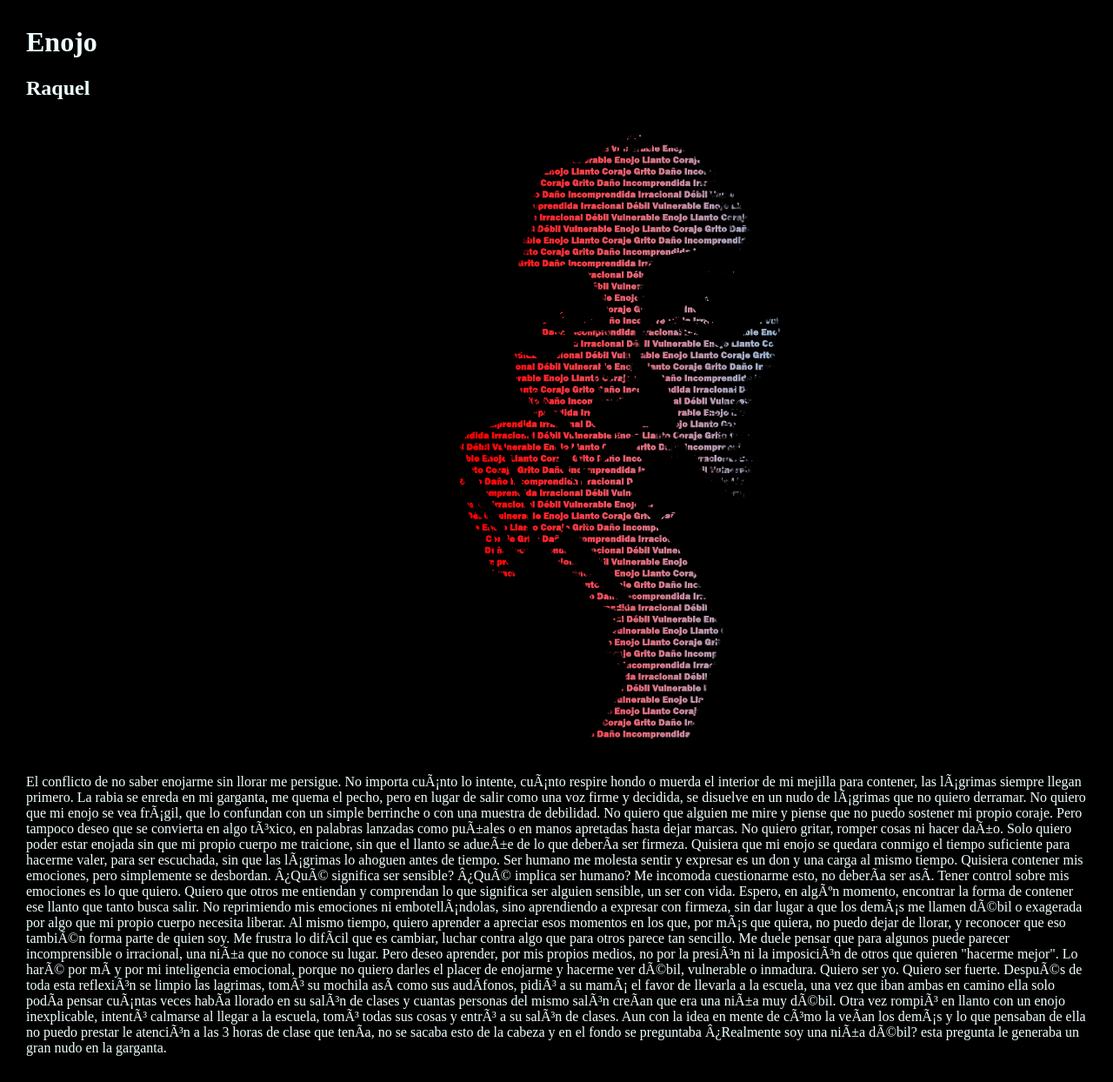
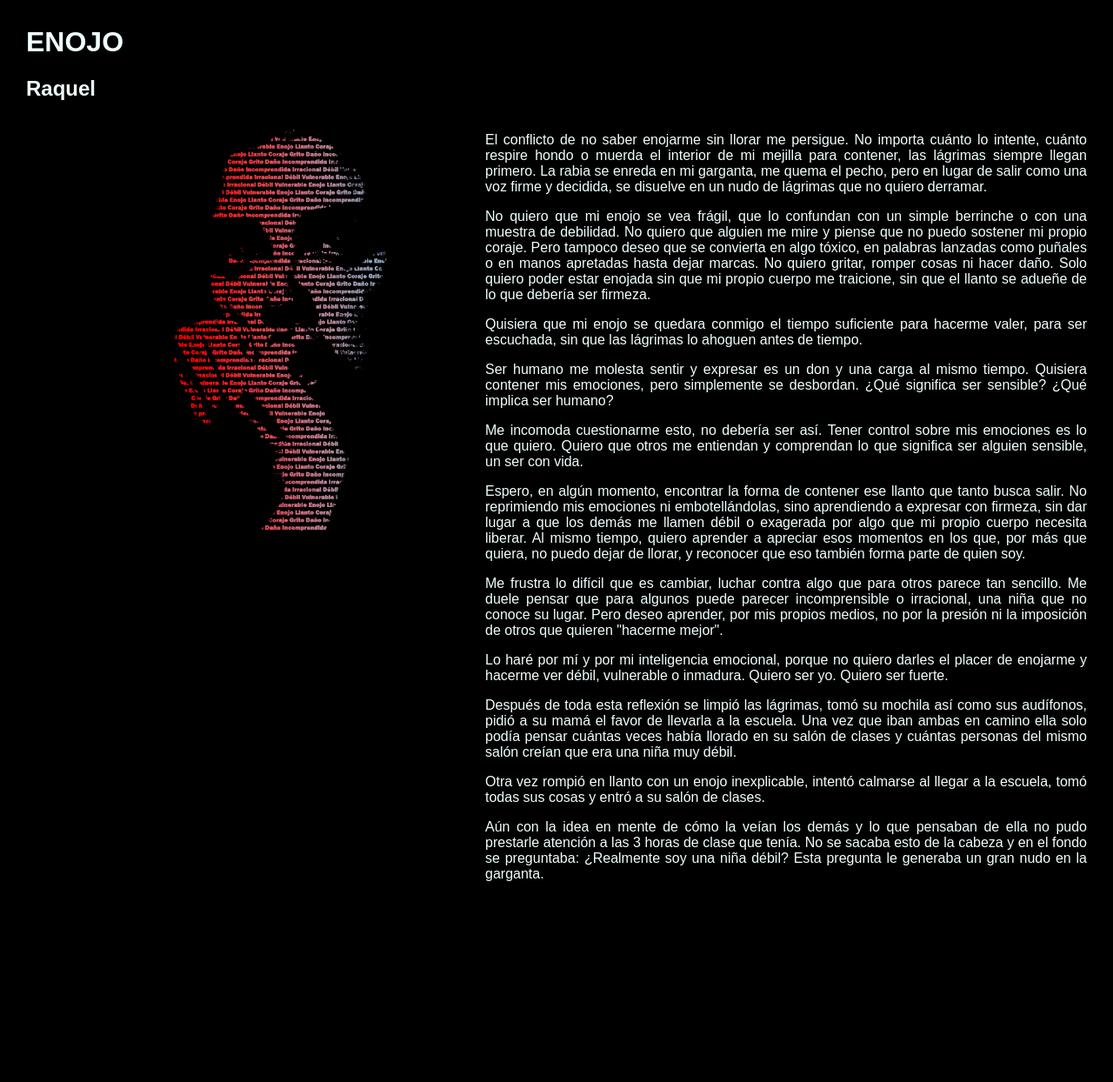
Before and after one commit to TejedaMH/meum_affectum, a plain HTML site: page meum_affectum/Enojo.html in a window 1280 px wide. Shown: the whole page at 87% size. After the commit the page ends 1060 px from the top, so only its background shows below. Drawn offline with Linux system fonts and the light colour scheme.

Commit message:
Update Enojo.html

```diff
--- a/meum_affectum/Enojo.html
+++ b/meum_affectum/Enojo.html
@@ -1,30 +1,65 @@
 <!doctype html>
 <html lang="es" style="background-color: black;">
-    <head>
-        <meta charset="uft-8">
-        <title>Enojo</title>
-    </head>
+<head>
+    <meta charset="utf-8">
+    <title>Enojo</title>
+    <style>
+        body {
+            margin: 30px;
+            font-family: Arial, sans-serif;
+        }
+
+        h1, h2 {
+            color: azure;
+        }
+
+        .contenedor {
+            display: flex;
+            gap: 40px;
+            align-items: flex-start;
+        }
+
+        .imagen {
+            max-width: 40%;
+        }
+
+        .imagen img {
+            width: 100%;
+            height: auto;
+        }
+
+        .texto {
+            color: azure;
+            width: 60%;
+            text-align: justify;
+        }
+    </style>
+</head>
+<body>
 
     <header>
-        <body style="margin: 30px;">
-        <h1 style="color: azure;">Enojo</h1>
-        <h2 style="color: azure;">Raquel</h2>
+        <h1>ENOJO</h1>
+        <h2>Raquel</h2>
     </header>
-    <div style="text-align: center;">
-        <img src="assets/Enojo.png" alt="raquel">
+
+    <div class="contenedor">
+        <div class="imagen">
+            <img src="assets/Enojo.png" alt="raquel">
+        </div>
+        <div class="texto">
+            <p>El conflicto de no saber enojarme sin llorar me persigue. No importa cuánto lo intente, cuánto respire hondo o muerda el interior de mi mejilla para contener, las lágrimas siempre llegan primero. La rabia se enreda en mi garganta, me quema el pecho, pero en lugar de salir como una voz firme y decidida, se disuelve en un nudo de lágrimas que no quiero derramar.</p>
+            <p>No quiero que mi enojo se vea frágil, que lo confundan con un simple berrinche o con una muestra de debilidad. No quiero que alguien me mire y piense que no puedo sostener mi propio coraje. Pero tampoco deseo que se convierta en algo tóxico, en palabras lanzadas como puñales o en manos apretadas hasta dejar marcas. No quiero gritar, romper cosas ni hacer daño. Solo quiero poder estar enojada sin que mi propio cuerpo me traicione, sin que el llanto se adueñe de lo que debería ser firmeza.</p>
+            <p>Quisiera que mi enojo se quedara conmigo el tiempo suficiente para hacerme valer, para ser escuchada, sin que las lágrimas lo ahoguen antes de tiempo.</p>
+            <p>Ser humano me molesta sentir y expresar es un don y una carga al mismo tiempo. Quisiera contener mis emociones, pero simplemente se desbordan. ¿Qué significa ser sensible? ¿Qué implica ser humano?</p>
+            <p>Me incomoda cuestionarme esto, no debería ser así. Tener control sobre mis emociones es lo que quiero. Quiero que otros me entiendan y comprendan lo que significa ser alguien sensible, un ser con vida.</p>
+            <p>Espero, en algún momento, encontrar la forma de contener ese llanto que tanto busca salir. No reprimiendo mis emociones ni embotellándolas, sino aprendiendo a expresar con firmeza, sin dar lugar a que los demás me llamen débil o exagerada por algo que mi propio cuerpo necesita liberar. Al mismo tiempo, quiero aprender a apreciar esos momentos en los que, por más que quiera, no puedo dejar de llorar, y reconocer que eso también forma parte de quien soy.</p>
+            <p>Me frustra lo difícil que es cambiar, luchar contra algo que para otros parece tan sencillo. Me duele pensar que para algunos puede parecer incomprensible o irracional, una niña que no conoce su lugar. Pero deseo aprender, por mis propios medios, no por la presión ni la imposición de otros que quieren "hacerme mejor".</p>
+            <p>Lo haré por mí y por mi inteligencia emocional, porque no quiero darles el placer de enojarme y hacerme ver débil, vulnerable o inmadura. Quiero ser yo. Quiero ser fuerte.</p>
+            <p>Después de toda esta reflexión se limpió las lágrimas, tomó su mochila así como sus audífonos, pidió a su mamá el favor de llevarla a la escuela. Una vez que iban ambas en camino ella solo podía pensar cuántas veces había llorado en su salón de clases y cuántas personas del mismo salón creían que era una niña muy débil.</p>
+            <p>Otra vez rompió en llanto con un enojo inexplicable, intentó calmarse al llegar a la escuela, tomó todas sus cosas y entró a su salón de clases.</p>
+            <p>Aún con la idea en mente de cómo la veían los demás y lo que pensaban de ella no pudo prestarle atención a las 3 horas de clase que tenía. No se sacaba esto de la cabeza y en el fondo se preguntaba: ¿Realmente soy una niña débil? Esta pregunta le generaba un gran nudo en la garganta.</p>
+        </div>
     </div>
 
-    <div id="Capitulo1">
-        <p style="color: azure;">
-            El conflicto de no saber enojarme sin llorar me persigue. No importa cuánto lo intente, cuánto respire hondo o muerda el interior de mi mejilla para contener, las lágrimas siempre llegan primero. La rabia se enreda en mi garganta, me quema el pecho, pero en lugar de salir como una voz firme y decidida, se disuelve en un nudo de lágrimas que no quiero derramar.
-            No quiero que mi enojo se vea frágil, que lo confundan con un simple berrinche o con una muestra de debilidad. No quiero que alguien me mire y piense que no puedo sostener mi propio coraje. Pero tampoco deseo que se convierta en algo tóxico, en palabras lanzadas como puñales o en manos apretadas hasta dejar marcas. No quiero gritar, romper cosas ni hacer daño. Solo quiero poder estar enojada sin que mi propio cuerpo me traicione, sin que el llanto se adueñe de lo que debería ser firmeza.
-            Quisiera que mi enojo se quedara conmigo el tiempo suficiente para hacerme valer, para ser escuchada, sin que las lágrimas lo ahoguen antes de tiempo.
-            Ser humano me molesta sentir y expresar es un don y una carga al mismo tiempo. Quisiera contener mis emociones, pero simplemente se desbordan. ¿Qué significa ser sensible? ¿Qué implica ser humano?
-            Me incomoda cuestionarme esto, no debería ser así. Tener control sobre mis emociones es lo que quiero. Quiero que otros me entiendan y comprendan lo que significa ser alguien sensible, un ser con vida. Espero, en algún momento, encontrar la forma de contener ese llanto que tanto busca salir. No reprimiendo mis emociones ni embotellándolas, sino aprendiendo a expresar con firmeza, sin dar lugar a que los demás me llamen débil o exagerada por algo que mi propio cuerpo necesita liberar. Al mismo tiempo, quiero aprender a apreciar esos momentos en los que, por más que quiera, no puedo dejar de llorar, y reconocer que eso también forma parte de quien soy.
-            Me frustra lo difícil que es cambiar, luchar contra algo que para otros parece tan sencillo. Me duele pensar que para algunos puede parecer incomprensible o irracional, una niña que no conoce su lugar. Pero deseo aprender, por mis propios medios, no por la presión ni la imposición de otros que quieren "hacerme mejor". Lo haré por mí y por mi inteligencia emocional, porque no quiero darles el placer de enojarme y hacerme ver débil, vulnerable o inmadura. Quiero ser yo. Quiero ser fuerte.
-            Después de toda esta reflexión se limpio las lagrimas, tomó su mochila así como sus audífonos, pidió a su mamá el favor de llevarla a la escuela, una vez que iban ambas en camino ella solo podía pensar cuántas veces había llorado en su salón de clases y cuantas personas del mismo salón creían que era una niña muy débil. Otra vez rompió en llanto  con un enojo inexplicable, intentó calmarse al llegar a la escuela, tomó todas sus cosas y entró a su salón de clases.
-            Aun con la idea en mente de cómo la veían los demás y lo que pensaban de ella no puedo prestar le atención a las 3 horas de clase que tenía, no se sacaba esto  de la cabeza y en el fondo se preguntaba ¿Realmente soy una niña débil? esta pregunta le generaba un gran nudo en la garganta.
-
-
-        </p>
-    </div>
+</body>
+</html>
```
